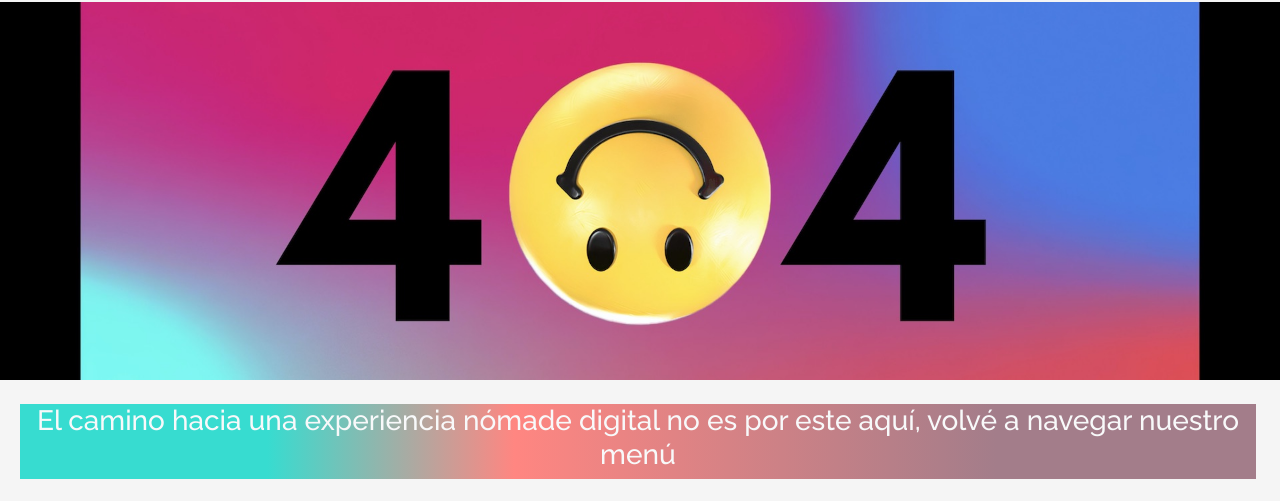
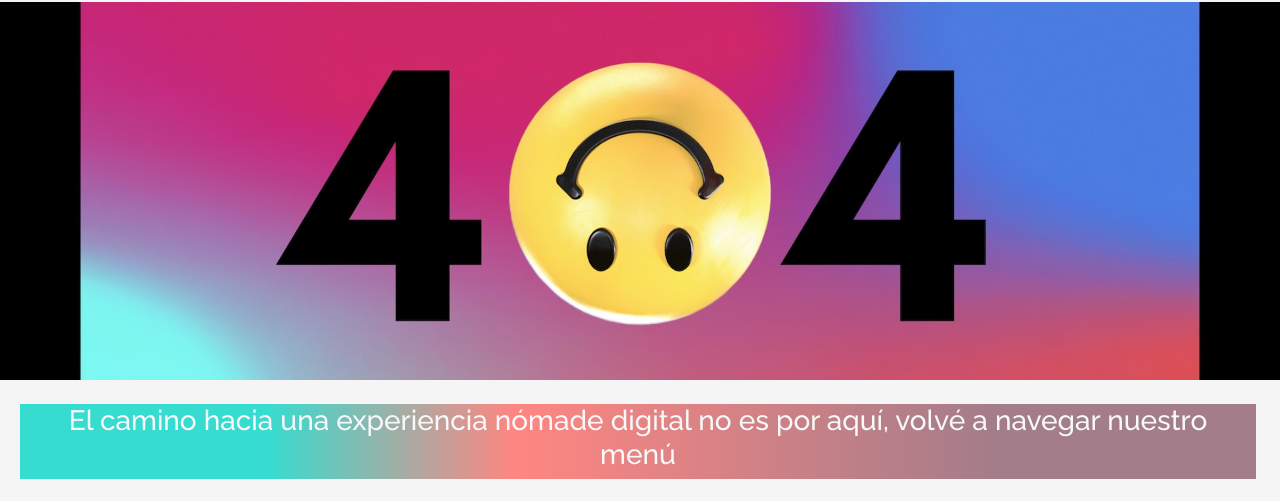
Before and after one commit to ffrasson/SurfersTI, a website: page 404.html in a window 1280 px wide. Shown: the part 78-579 px from the top of the page. Drawn offline with nearby package versions, Linux system fonts and the light colour scheme.

Commit message:
Entrega Final v3

```diff
--- a/404.html
+++ b/404.html
@@ -71,7 +71,7 @@
         <div class="row mt-3">
           <div class="col-12 text-center bg-gradient1">
             <h1 class="h3 text-light p3 animate__animated animate__pulse">
-              El camino hacia una experiencia nómade digital no es por este aquí, volvé a navegar nuestro menú
+              El camino hacia una experiencia nómade digital no es por aquí, volvé a navegar nuestro menú
             </h1>
           </div>
         </div>
```
Also changed, not shown: pages/servicios.html (+1 -1 lines).
